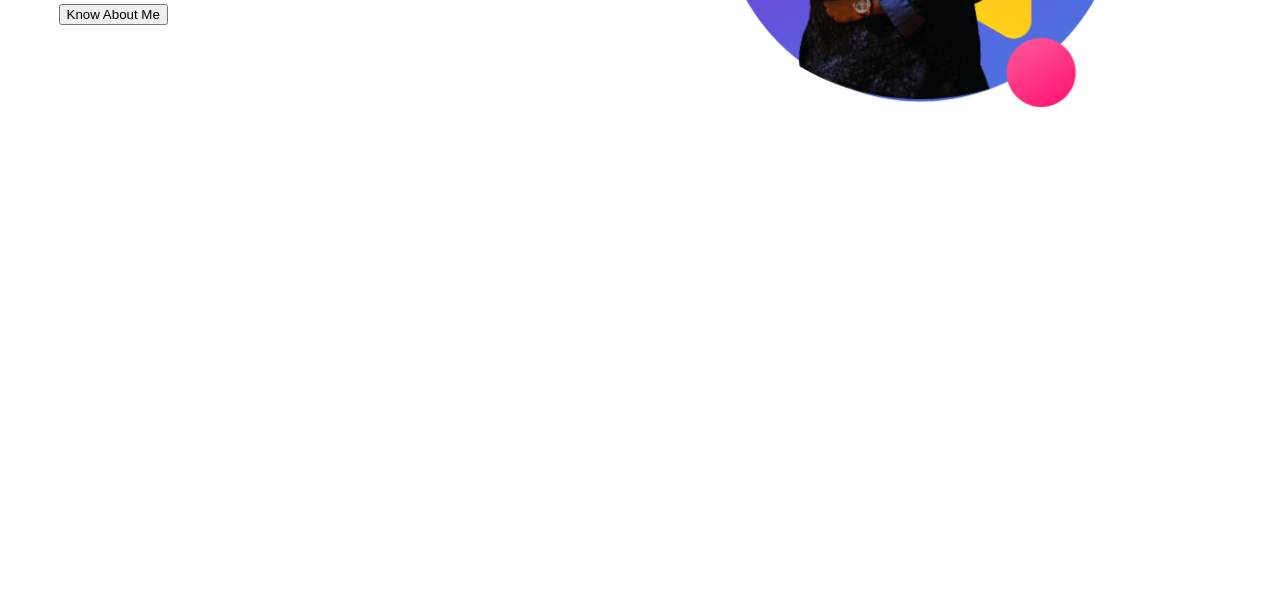
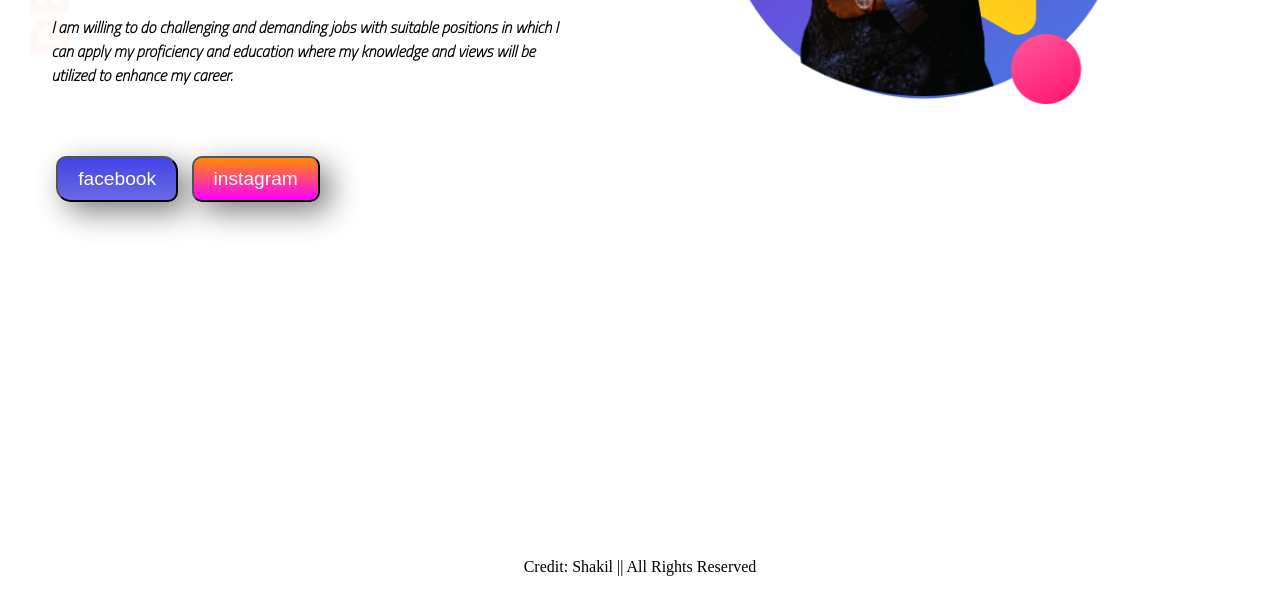
Before and after one commit to ShakilXodus/web-portfolio, a plain HTML site: page index.html in a window 1280 px wide. Shown: the part 306-898 px from the top of the page. Before the commit the page ends 800 px from the top, so only its background shows below. Drawn offline with Linux system fonts and the light colour scheme.

Commit message:
finished

```diff
--- a/index.html
+++ b/index.html
@@ -15,19 +15,29 @@
 </head>
 
 <body>
-    <section>
+    <section class="topbanner">
         <div class="half-width">
             <h1>Welcome To </h1>
             <h1>My <span class="header">Website</span></h1>
 
             <h3>A Computer Science and Engineering Student </h3>
             <p id="aboutself">I am willing to do challenging and demanding jobs with suitable positions in which I can apply my proficiency and education where my knowledge and views will be utilized to enhance my career. </p>
+            <br>
+            <br>
+            <a target="_blank" href="https://www.facebook.com/shakil.xodus.skl">
+                <button id="fb">facebook</button>
+            </a>
 
-            <button>Know About Me</button>
+            <a target="_blank" href="https://www.instagram.com/shakil_xodus/"><button id="ins">instagram</button> </a>
         </div>
         <div class="half-width">
             <img src="img/profile1.png" >
         </div>
     </section>
+    <br>
+    <br>
+    <footer>
+        <p>Credit: Shakil || All Rights Reserved</p>
+    </footer>
 </body>
 </html>
--- a/style.css
+++ b/style.css
@@ -1,8 +1,9 @@
 body{
+    margin: 0;
     font-family: 'Titillium Web', sans-serif;
 }
 h1{
-    font-size: 30px;
+    font-size: 50px;
     font-family: 'Anton', sans-serif ;
 }
 
@@ -17,6 +18,17 @@ h3{
     color: rgb(80, 16, 80);
 }
 
+
+.topbanner{
+    background-image: url(img/top-banner.png);
+    background-repeat: no-repeat;
+}
+section{
+    height: 500px;
+}
+section img{
+    width: 100% ;
+}
 .half-width{
     width: 40%;
     float: left;
@@ -27,3 +39,40 @@ h3{
 .half-width img{
     width: 100%;
 }
+
+
+#fb{
+    color: white;
+    background-image: linear-gradient( rgb(67, 67, 230) , rgb(105, 105, 229));
+    font-size: larger;
+    border-radius: 10px 15px;
+    padding: 10px 20px;
+}
+
+a{
+    text-decoration: none;
+}
+#ins{
+    color: white;
+    background-image: linear-gradient( darkorange , magenta);
+    font-size: larger;
+    border-radius: 10px ;
+    padding: 10px 20px;
+}
+#fb:hover{
+    color: rgb(237, 40, 40);
+}
+#ins:hover{
+    color: rgb(40, 50, 237);
+}
+button{
+    box-shadow: 10px 10px 30px gray ;
+    margin: 5px;
+}
+section{
+    padding-bottom: 300px;
+}
+footer p{
+    text-align: center;
+    font-family: 'Times New Roman', Times, serif !important;
+}
```
